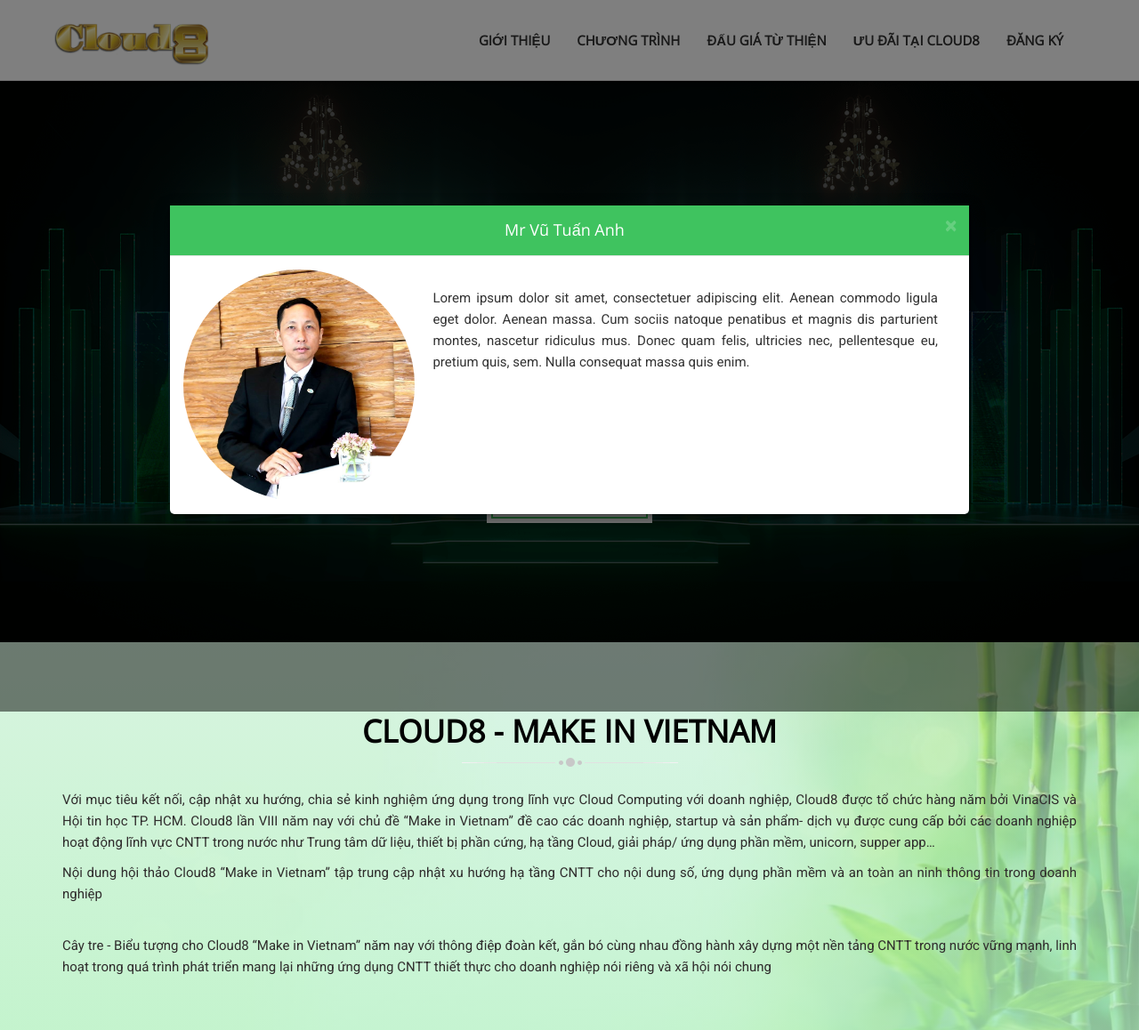
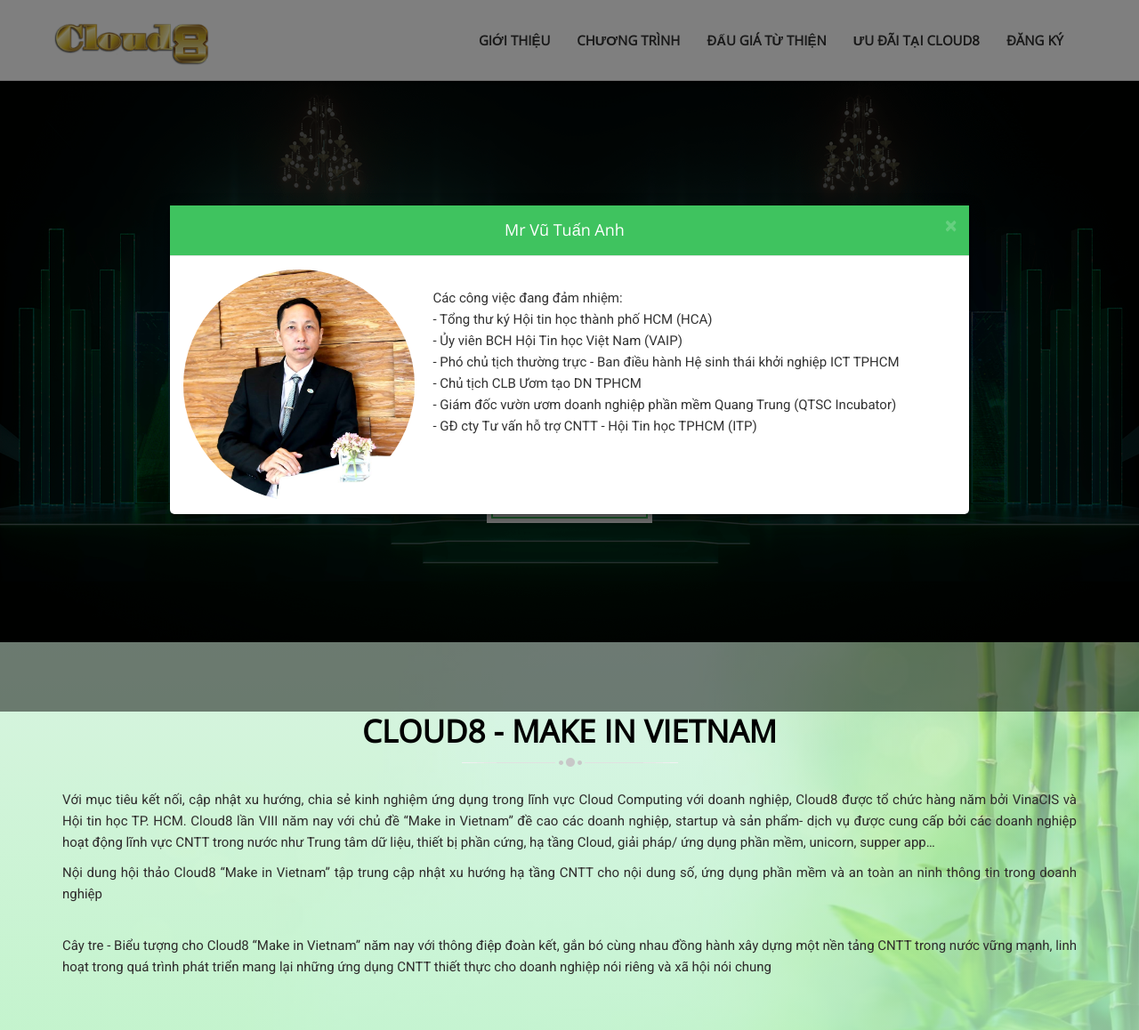
Before and after one commit to levanthach/cloud8, a PHP site: page / in a window 1280 px wide, after a click on "More >>". Shown: the top 1158 px of the page at 89% size. Run offline with PHP 8.4, Linux system fonts and the light colour scheme.

Commit message:
Update popup description partner

```diff
--- a/index.html
+++ b/index.html
@@ -722,7 +722,13 @@
 									</div>
 									<div class="modal-body">
 										<img src="assets/images/speaker_vuanhtuan.jpg" alt="chef img" class="img-circle">
-										<p>Lorem ipsum dolor sit amet, consectetuer adipiscing elit. Aenean commodo ligula eget dolor. Aenean massa. Cum sociis natoque penatibus et magnis dis parturient montes, nascetur ridiculus mus. Donec quam felis, ultricies nec, pellentesque eu, pretium quis, sem. Nulla consequat massa quis enim.</p>
+										<p>Các công việc đang đảm nhiệm:<br>
+											- Tổng thư ký Hội tin học thành phố HCM (HCA)<br>
+											- Ủy viên BCH Hội Tin học Việt Nam (VAIP)<br>
+											- Phó chủ tịch thường trực - Ban điều hành Hệ sinh thái khởi nghiệp ICT TPHCM <br>
+											- Chủ tịch CLB Ươm tạo DN TPHCM <br>
+											- Giám đốc vườn ươm doanh nghiệp phần mềm Quang Trung (QTSC Incubator)<br>
+										- GĐ cty Tư vấn hỗ trợ CNTT - Hội Tin học TPHCM (ITP)</p>
 									</div>
 								</div>
 							</div>
@@ -751,7 +757,12 @@
 									</div>
 									<div class="modal-body">
 										<img src="assets/images/giap.jpg" class="img-circle"  alt="chef img">
-										<p>Lorem ipsum dolor sit amet, consectetuer adipiscing elit. Aenean commodo ligula eget dolor. Aenean massa. Cum sociis natoque penatibus et magnis dis parturient montes, nascetur ridiculus mus. Donec quam felis, ultricies nec, pellentesque eu, pretium quis, sem. Nulla consequat massa quis enim.</p>
+										<p>
+											- Một trong những người tiên phong đưa Công nghệ Điện toán đám mây đến với người dùng Việt Nam. Tổng giám đốc công ty VinaCIS Corporation.
+											<br>
+											- 17 năm kinh nghiệm triển khai các dịch vụ trên nền tẳng Cloud Computing như: Cloud Server, Cloud Backup, Cloud Storage, CDN, Cloud Security, …
+											<br>
+										- Ngoài ra ông từng là cố vấn cao cấp cho Công ty Cổ phần Truyền thông Hanel và hiện đang là ủy viên BCH Hội tin học thành phố Hồ Chí Minh (HCA), tổng thư ký Hiệp hội Internet Việt Nam</p>
 									</div>
 
 								</div>
@@ -782,7 +793,14 @@
 									</div>
 									<div class="modal-body">
 										<img src="assets/images/specker_phuongchi.jpg" alt="chef img" class="img-circle">
-										<p>Lorem ipsum dolor sit amet, consectetuer adipiscing elit. Aenean commodo ligula eget dolor. Aenean massa. Cum sociis natoque penatibus et magnis dis parturient montes, nascetur ridiculus mus. Donec quam felis, ultricies nec, pellentesque eu, pretium quis, sem. Nulla consequat massa quis enim.</p>
+										<p>
+											- Giám Đốc Kênh truyền hình VITV <br>
+											- MC, Biên tập viên, điều phối viên <br>
+											- Tọa đàm “Doanh nhân với trách nhiệm xã hội” 2017 <br>
+											- Tọa đàm lãnh đạo “Tối ưu hóa kênh phân phối – Nâng cao sự tin tưởng và gắn kết khách hàng” <br>
+											- Diễn đàn ngân hàng bán lẻ 2016 <br>
+											- Phiên thảo luận “Dịch vụ nội dung số và sự hội tụ”- Internet Day 2016 <br>
+										2013 đến nay: Giám đốc kênh, phụ trách talkshow đối thoại hàng tuần với các diễn giả, khách mời VIP, nổi tiếng, CEO các công ty, tập đoàn lớn và các Bộ, ban ngành nhà nước</p>
 									</div>
 
 								</div>
@@ -813,7 +831,10 @@
 									</div>
 									<div class="modal-body">
 										<img src="assets/images/speaker_nguyenngocnam.jpg" alt="chef img" class="img-circle">
-										<p>Lorem ipsum dolor sit amet, consectetuer adipiscing elit. Aenean commodo ligula eget dolor. Aenean massa. Cum sociis natoque penatibus et magnis dis parturient montes, nascetur ridiculus mus. Donec quam felis, ultricies nec, pellentesque eu, pretium quis, sem. Nulla consequat massa quis enim.</p>
+										<p>- Ông Nam (Stanley) là một doanh nhân và nhà đầu tư mạo hiểm nhiều lĩnh vực kinh doanh khác nhau ở Việt Nam và Singapore.<br>
+											- Hiện tại, ông là Tổng giám đốc điều hành của quĩ ESP Capital, quỹ khởi nghiệp tập trung vào các tech startups, đồng thời là nhà sáng lập và CEO của Alpha Vision Ltd., chuyên đầu tư vào mảng bán lẻ và các dự án bất động sản.<br>
+											- Ông đã có nhiều năm kinh nghiệm xây dựng mối quan hệ với các nhà đầu tư, doanh nghiệp cũng như các cá nhân tài năng để phát triển cộng đồng startup Việt Nam và Singapore.
+										Tốt nghiệp bằng cử nhân và tiến sĩ ở đại học Nanyang Technological University</p>
 									</div>
 
 								</div>
@@ -847,7 +868,7 @@
 								</div>
 								<div class="modal-body">
 									<img src="assets/images/duc_dung.jpg" alt="chef img" class="img-circle">
-									<p>Lorem ipsum dolor sit amet, consectetuer adipiscing elit. Aenean commodo ligula eget dolor. Aenean massa. Cum sociis natoque penatibus et magnis dis parturient montes, nascetur ridiculus mus. Donec quam felis, ultricies nec, pellentesque eu, pretium quis, sem. Nulla consequat massa quis enim.</p>
+									<p>Anh Nguyễn Đức Dũng đã có 9 năm kinh nghiệm trong lĩnh vực CNTT (Server, Hosting, Domain, SSL) bao gồm cả Kinh doanh và Kỹ thuật. Anh có nhiều kinh nghiệm làm việc với doanh nghiệp – khách hàng Quốc tế. Anh tham gia nghiên cứu và phát triển cùng đội ngũ phát triển Cloud Server của CMC từ 2014</p>
 								</div>
 
 							</div>
@@ -880,7 +901,17 @@
 								</div>
 								<div class="modal-body">
 									<img src="assets/images/nguyenmanhdung.jpg" alt="chef img" class="img-circle">
-									<p>Lorem ipsum dolor sit amet, consectetuer adipiscing elit. Aenean commodo ligula eget dolor. Aenean massa. Cum sociis natoque penatibus et magnis dis parturient montes, nascetur ridiculus mus. Donec quam felis, ultricies nec, pellentesque eu, pretium quis, sem. Nulla consequat massa quis enim.</p>
+									<p>- 10 năm kinh nghiệm trong lĩnh vực đầu tư mạo hiểm và hỗ trợ, tư vấn, gọi vốn giúp các doanh nghiệp khởi nghiệp Hiện tại đang là thành viên Hội đồng quản trị và Mentor cho nhiều công ty khởi nghiệp.
+										<br>
+										- Đầu tư vào CleverAds (Agency SEM lớn nhất của Google tại Việt Nam), Tiki (sàn Thương mại điện tử hàng đầu Việt Nam),Topica Education Group (tổ hợp giáo dục hàng đầu tại Đông Nam Á), NCT (website chia sẻ nhạc hàng đầu Việt Nam: www.nhaccuatui.com), Vatgia (sàn Thương mại điện tử hàng đầu Việt Nam).
+										<br>
+										- Một trong những nhà đầu tư đầu tiên vào Foody (trang tìm kiếm và đánh giá về đồ ăn lớn nhất Việt Nam: foody.vn, vận hành tablenow.vn, deliverynow.vn), Đại Việt (điều hành sàn bất động sản lớn nhất Đông Nam Á: www.batdongsan.com.vn), Vicare (Cổng y tế số 1 Việt Nam), Vexere (website tổng hợp thông tin nhà xe và tuyến đường lớn nhất Việt Nam), Websosanh (trang tìm kiếm và so sánh sản phẩm số 1 Việt Nam), Kyna (trang giáo dục trực tuyến hàng đầu Việt Nam), Jupviec (công ty cung cấp dịch vụ 'Giúp Việc Gia Đình' hàng đầu Việt Nam).
+										<br>
+										- Tổng cộng hơn 20 thương vụ đầu tư vào giai đoạn đầu của các công ty khởi nghiệp nổi tiếng ở Việt Nam.
+										<br>
+										- Phát triển đầu tư vào thị trường Thái Lan kể từ năm 2013, khởi đầu với Priceza Co., Ltd (trang so sánh lớn nhất Thái Lan), đến nay tổng cộng 8 thương vụ đầu tư.
+										<br>
+									- Tốt nghiệp Đại học Ngoại Thương (Hà Nội, Việt Nam) và đại học Hosei (Tokyo, Nhật Bản).</p>
 								</div>
 
 							</div>
@@ -943,7 +974,7 @@
 								</div>
 								<div class="modal-body">
 									<img src="assets/images/specker_nguyenxuanbach.jpg" alt="chef img" class="img-circle">
-									<p>Lorem ipsum dolor sit amet, consectetuer adipiscing elit. Aenean commodo ligula eget dolor. Aenean massa. Cum sociis natoque penatibus et magnis dis parturient montes, nascetur ridiculus mus. Donec quam felis, ultricies nec, pellentesque eu, pretium quis, sem. Nulla consequat massa quis enim.</p>
+									<p>Trung Tâm Nghiên Cứu OWS Lab - Công ty cổ phần OWS Việt Nam</p>
 								</div>
 							</div>
 						</div>
@@ -974,7 +1005,10 @@
 								</div>
 								<div class="modal-body">
 									<img src="assets/images/specker_mc.jpg" alt="chef img" class="img-circle">
-									<p>Lorem ipsum dolor sit amet, consectetuer adipiscing elit. Aenean commodo ligula eget dolor. Aenean massa. Cum sociis natoque penatibus et magnis dis parturient montes, nascetur ridiculus mus. Donec quam felis, ultricies nec, pellentesque eu, pretium quis, sem. Nulla consequat massa quis enim.</p>
+									<p>- 2011: Hoàn thành nghiên cứu khoa học về đồ họa trên thiết bị di động <br>
+										- 2012 – 2014: Tham gia dự án nghiên cứu thị trường cho Startup giáo dục <br>
+										- 2011 - 2017: Điều phối, dẫn chương trình liên quan đến giáo dục, từ thiện, khởi nghiệp (Tọa đàm về Montessori, Nội dung số) <br>
+									- 2016 – 2018: Tham gia nghiên cứu về đồ học trên truyền hình</p>
 								</div>
 
 							</div>
@@ -1006,7 +1040,10 @@
 								</div>
 								<div class="modal-body">
 									<img src="assets/images/speacker_nguyenquanghuy.jpg" alt="chef img" class="img-circle">
-										<p>Lorem ipsum dolor sit amet, consectetuer adipiscing elit. Aenean commodo ligula eget dolor. Aenean massa. Cum sociis natoque penatibus et magnis dis parturient montes, nascetur ridiculus mus. Donec quam felis, ultricies nec, pellentesque eu, pretium quis, sem. Nulla consequat massa quis enim.</p>
+									<p>- 10 năm làm trong lĩnh vực Thanh toán điện tử và Ngân hàng <br>
+										- Giải Khuyến khích Nhân tài đất việt 2014 cho sản phẩm đạt doanh thu cao - Hệ thống PayPOST cho Bưu điện VN <br>
+										- Nhiều năm kinh nghiệm trong lĩnh vực tư vấn phát triển sản phẩm và dịch vụ tài chính, tiêu dùng <br>
+									- Đang giữ vai trò Phó giám đốc Trung tâm CNTT Topica </p>
 								</div>
 							</div>
 						</div>
@@ -1046,78 +1083,6 @@
 		</div>
 	</div>
 </section>
-<!-- Start Contact section -->
-<!-- <section id="mu-contact">
-	<div class="container">
-		<div class="row">
-			<div class="col-md-12">
-				<div class="mu-contact-area">
-
-					<div class="mu-title">
-						<span class="mu-subtitle">Get In Touch</span>
-						<h2>Contact Us</h2>
-					</div>
-
-					<div class="mu-contact-content">
-						<div class="row">
-
-							<div class="col-md-6">
-								<div class="mu-contact-left">
-
-									<div id="form-messages"></div>
-
-									<form id="ajax-contact" method="post" action="mailer.php" class="mu-contact-form">
-										<div class="form-group">
-											<label for="name">Your Name</label>
-											<input type="text" class="form-control" id="name" name="name" placeholder="Name" required>
-										</div>
-										<div class="form-group">
-											<label for="email">Email address</label>
-											<input type="email" class="form-control" id="email" name="email" placeholder="Email" required>
-										</div>
-										<div class="form-group">
-											<label for="subject">Subject</label>
-											<input type="text" class="form-control" id="subject" name="subject" placeholder="Subject" required>
-										</div>
-										<div class="form-group">
-											<label for="message">Message</label>
-											<textarea class="form-control" id="message" name="message"  cols="30" rows="10" placeholder="Type Your Message" required></textarea>
-										</div>
-										<button type="submit" class="mu-send-btn">Send Message</button>
-									</form>
-								</div>
-							</div>
-
-							<div class="col-md-6">
-								<div class="mu-contact-right">
-									<div class="mu-contact-widget">
-										<h3>Office Address</h3>
-										<p>Lorem ipsum dolor sit amet, consectetur adipisicing elit. Mollitia temporibus corporis ea non consequatur porro corrupti hic voluptatibus assumenda, doloribus.</p>
-										<address>
-											<p><i class="fas fa-phone"></i> (850) 457 6688</p>
-											<p><i class="fas fa-envelope"></i>contact@markups.io</p>
-											<p><i class="fas fa-map-marker"></i>368 St. Panama City, Florida, USA</p>
-										</address>
-									</div>
-									<div class="mu-contact-widget">
-										<h3>Open Hours</h3>
-										<address>
-											<p><span>Monday - Friday</span> 9.00 am to 12 pm</p>
-											<p><span>Saturday</span> 9.00 am to 10 pm</p>
-											<p><span>Sunday</span> 10.00 am to 12 pm</p>
-										</address>
-									</div>
-								</div>
-							</div>
-
-						</div>
-					</div>
-				</div>
-			</div>
-		</div>
-	</div>
-</section> -->
-<!-- End Contact section -->
 <!-- Start Map section -->
 <section id="mu-map">
 	<!-- nhúng freame google-map -->
--- a/style.css
+++ b/style.css
@@ -1787,7 +1787,6 @@
 ====================*/
 
 @media (max-width: 1199px) {
-
   .mu-main-navbar .mu-main-nav li a {
     padding-left: 10px;
     padding-right: 10px;
```
Lines whose indentation alone changed are shown as unchanged.
